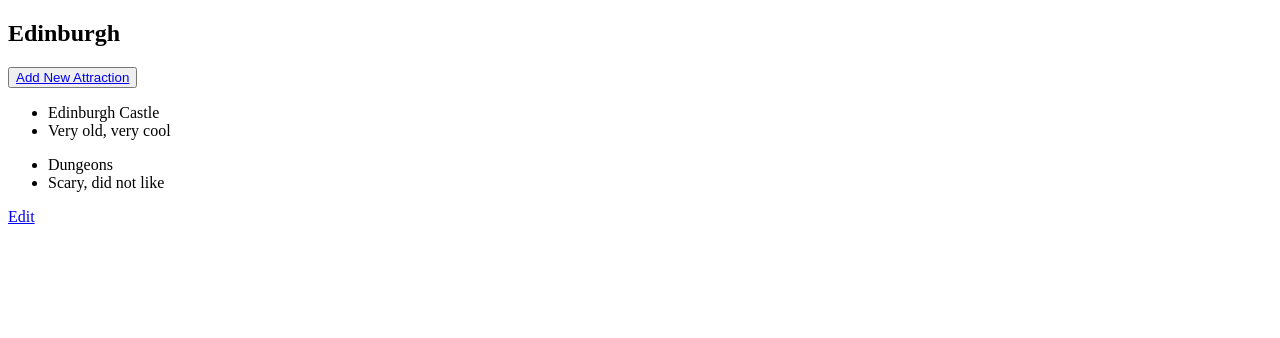
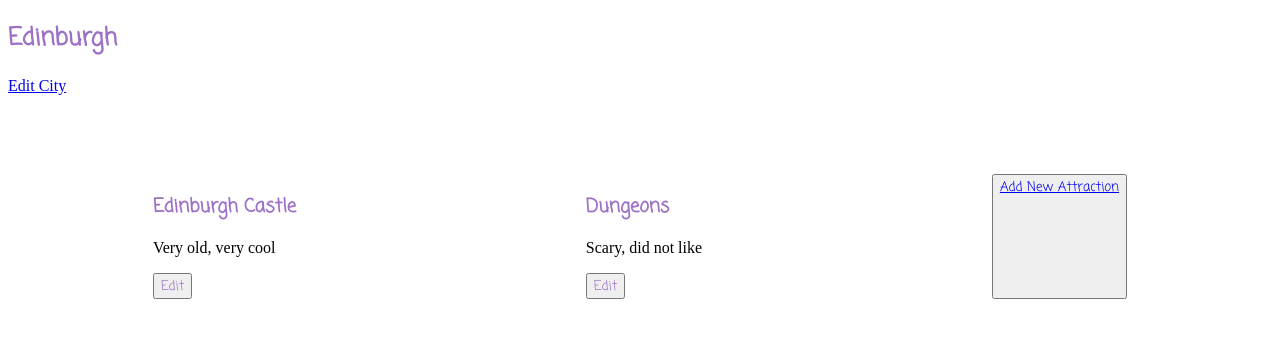
Before and after one commit to simbobs/solo_project_week_4, a Flask app: page /cities/2 in a window 1280 px wide. Shown: the part 117-455 px from the top of the page. Run offline with Flask 2, Linux system fonts and the light colour scheme; data comes from the database, SQL or seed files in the repository; both versions use the stored data as it was after the commit.

Commit message:
Tueday 3pm commit

```diff
--- a/controllers/cities_controller.py
+++ b/controllers/cities_controller.py
@@ -64,12 +64,14 @@ def update_city(id):
 
     city_repository.update(selected_city)
 
-    return redirect("/cities")
+    return redirect(f"/countries/{country_id}")
 
 
 
 
 @cities_blueprint.route("/cities/<id>/delete", methods = ["POST"])
 def delete_city(id):
+
     city_repository.delete(id)
+
     return redirect("/cities")
--- a/controllers/sights_controller.py
+++ b/controllers/sights_controller.py
@@ -69,7 +69,7 @@ def update_sight(id):
     updated_sight = Sight(sight_name, sight_comment, city, country)
     sight_repository.update(updated_sight)
 
-    return redirect(f"/cities{city_id}")
+    return redirect(f"/cities/{city_id}")
 
 
 
--- a/static/base.css
+++ b/static/base.css
@@ -76,3 +76,13 @@ header {
     padding-top: 5%;
 
 }
+
+
+.container button {
+
+    text-decoration:none;
+    color: rgb(157, 113, 198);
+    font-family: 'Coming Soon', cursive;
+    display: flex;
+    justify-content: space-between;
+}
--- a/templates/cities/index.html
+++ b/templates/cities/index.html
@@ -12,7 +12,7 @@
             {% for city in all_cities %}
             {% if city.visited == True %}
                 <ul class="lists">
-                    <li><a href="/sights/{{city.id}}">{{city.name}}</a>, {{city.country.name}}</li>
+                    <li><a href="/cities/{{city.id}}">{{city.name}}</a>, {{city.country.name}}</li>
                     <li>
                         <form action="/cities/{{city.id}}/delete" method ="POST">
                             <button>
--- a/templates/cities/show.html
+++ b/templates/cities/show.html
@@ -1,16 +1,25 @@
 {% extends "base.html" %}
 
 {% block content %}
-<h2>{{city.name}}</h2>
-<button><a href="/sights//new">Add New Attraction</a></button>
-{% for sight in all_sights %}
 
-<ul>
-<li>{{sight.name}}</li>
-<li>{{sight.comment}}</li>
-</ul>
 
-{% endfor %}
-<p><a href="/cities/{{city.id}}/edit">Edit</a></p>
+<h2 class="headings">{{city.name}}</h2>
+<p><a href="/cities/{{city.id}}/edit">Edit City</a></p>
+
+
+<section class="flexme">
+
+    {% for sight in all_sights %}
+    <div>
+        <h3 class = "headings">{{sight.name}}</h3>
+        <p>{{sight.comment}}</p>
+        <form action="/sights/{{sight.id}}/edit" method = "GET">
+            <button>Edit</button>
+        </form>
+    </div>
+    {% endfor %}
+
+    <button><a href="/sights/new">Add New Attraction</a></button>
+</section>
 
 {% endblock %}
```
Also changed, not shown: templates/cities/edit.html (+2 -6 lines), templates/countries/show.html (+21 -0 lines), templates/sights/edit.html (+7 -7 lines), db/travel_manager.db.
